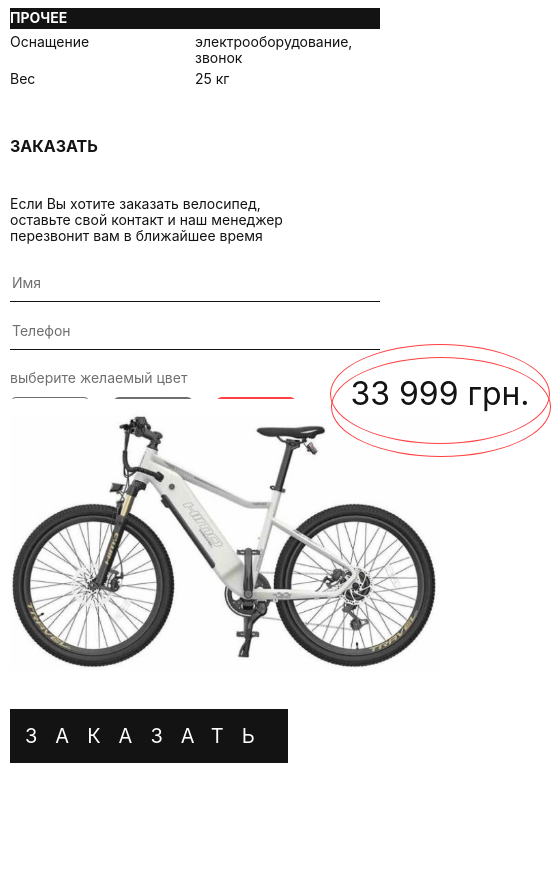
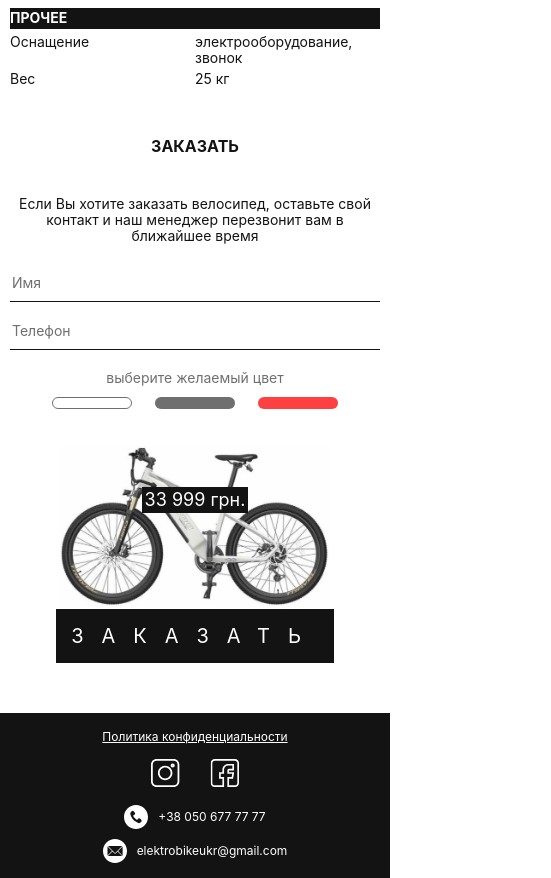
Before and after one commit to gizzSaw/XiaomiHimo, a plain HTML site: page index.html in a window 390 px wide. Shown: the part 3660-4538 px from the top of the page, 551 px wide, since content can reach past the window. Before the commit the page ends 4473 px from the top, so only its background shows below. Drawn offline with nearby package versions, Linux system fonts and the light colour scheme; a web font is replaced by a local one.

Commit message:
footer adapt

```diff
--- a/css/style.css
+++ b/css/style.css
@@ -466,10 +466,22 @@ body {
 
 @media(max-width: 1140px) {
     .form__bike-img {
-        width: 600px;
+        width: 500px;
     }
     .form__bike {
         top: 45px;
+    }
+    .menu__link,
+    .bike__link {
+        transition: all 0s;
+    }
+    .menu__link:hover {
+        background-color: #fff;
+        color: #131313;
+    }
+    .bike__link:hover {
+        background-color: #131313;
+        color: #fff;
     }
 
 }
@@ -614,6 +626,46 @@ body {
     .slider__img {
         height: 250px;
     }
+    .slider__item {
+        padding-left: 10px;
+    }
+}
+
+@media(max-width: 580px) {
+    .form__bike-price {
+        right: auto;
+        top: 50px;
+        transform: translateX(0%);
+        left: 0;
+        display: inline-block;
+        font-size: 18px;
+        border: none;
+        width: 100%;
+        border-radius: auto;
+    }
+    .form__bike-price span {
+        background-color: #131313;
+        color: #fff;
+        display: inline-block;
+        padding: 3px;
+    }
+    .form__bike-price::after {
+        display: none;
+    }
+    .footer__inner {
+        display: block;
+        height: auto;
+        padding: 15px 0;
+        text-align: center;
+    }
+    .footer__social {
+        padding: 15px 0;
+    }
+    .footer__contacts {
+        display: flex;
+        flex-direction: column;
+        align-items: center;
+    }
 }
 
 @media(max-width: 460px) {
@@ -631,7 +683,29 @@ body {
     .slider {
         display: none;
     }
+    .form__bike {
+        bottom: 50px;
+    }
+    .form__bike-img {
+        width: 270px;
+    }
+    .form__label-box {
+        margin-bottom: 200px;
+    }
+    .price__inner {
+        text-align: center;
+    }
+    .form__text {
+        max-width: 100%;
+    }
+    .form__label-box{
+        justify-content: center;
+    }
+    .form__bike {
+        right: 0;
+    }
 }
+
 
 @media(max-width: 340px) {
     .menu {
```
Also changed, not shown: index.html (+2 -2 lines).
